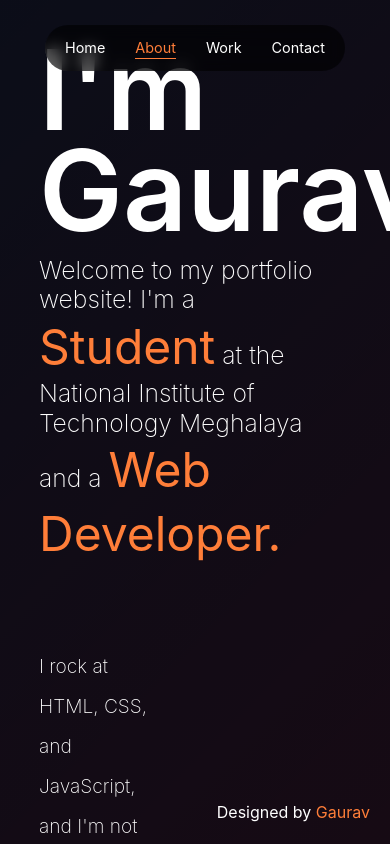
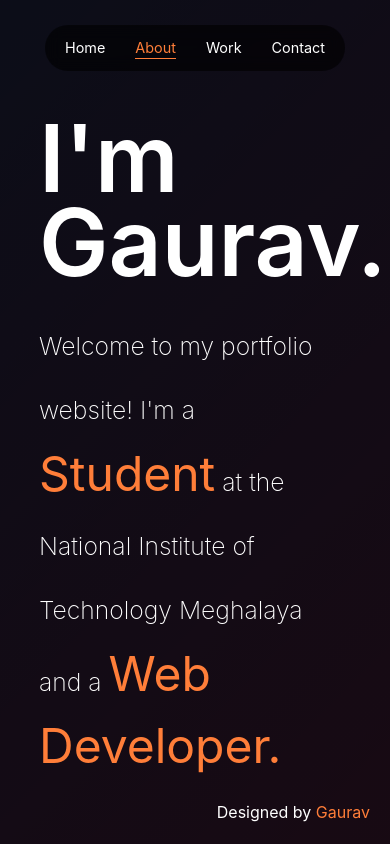
Before and after one commit to webgaurav02/portfolio, a React (Create React App) app: page / in a window 390 px wide. Both pictures are taken after a click on the element "About". Shown: the top 844 px of the page. Built offline with nearby package versions, Linux system fonts and the light colour scheme.

Commit message:
Made all sections responsive

```diff
--- a/src/About.css
+++ b/src/About.css
@@ -25,28 +25,25 @@
   font-weight: 600;
 }
 
-
 .about h2 {
   font-weight: 200;
 }
 
 .about p {
-    color: white;
+  color: white;
   margin-top: 5rem;
   font-size: 1.2rem;
   font-weight: 240;
-  width: 40%;
   line-height: 2.5rem;
 }
 
 .a-big {
   display: inline;
-    text-decoration: none;
+  text-decoration: none;
   color: #ff7e39;
   font-size: 3rem;
   font-weight: 400;
   line-height: 4rem;
-
 }
 
 .a-big:hover {
@@ -54,12 +51,9 @@
 }
 
 h1.code-logo {
-    margin-right: 20px;
-    font-size: 400px;
-    font-weight: 500;
-    position: absolute;
-    bottom: 35vh;
-    right: 110px;
+  font-size: 400px;
+  font-weight: 500;
+  margin-top: 20%;
 }
 
 @keyframes gradient {
@@ -73,3 +67,32 @@ h1.code-logo {
     background-position: 0% 50%;
   }
 }
+
+
+@media only screen and (max-width: 991px){
+
+  .about {
+    padding-top: 30%;
+  }
+
+  .about h1 {
+    font-size: 5.8rem;
+    margin-bottom: 30px;
+  }
+
+  .about h2 {
+    line-height: 4rem;
+  }
+
+  .about p{
+    line-height: 3rem;
+  }
+
+  h1.code-logo {
+    font-size: 0;
+  }
+
+  .img-col{
+    height: 0;
+  }
+}
--- a/src/About.js
+++ b/src/About.js
@@ -2,8 +2,10 @@ import React, { useEffect, useRef } from "react";
 import "./About.css";
 import Container from "react-bootstrap/Container";
 import Footer from "./Footer";
+import { Row } from "react-bootstrap";
+import { Col } from "react-bootstrap";
 
-const disp = "</>"
+const disp = "</>";
 
 function About() {
   const aboutRef = useRef(null);
@@ -41,9 +43,13 @@ function About() {
         <h1 className="fade-in">I'm Gaurav.</h1>
         <h2 className="fade-in">
           Welcome to my portfolio website! I'm a{" "}
-          <span className="a-big fade-in">Student</span> at the National Institute of
-          Technology Meghalaya and a <span className="a-big fade-in">Web Developer.</span>
+          <span className="a-big fade-in">Student</span> at the National
+          Institute of Technology Meghalaya and a{" "}
+          <span className="a-big fade-in">Web Developer.</span>
         </h2>
+        <div>
+          <Row>
+            <Col lg={6}>
               <p className="fade-in">
                 I rock at HTML, CSS, and JavaScript, and I'm not too shabby with
                 React.js either.
@@ -53,13 +59,18 @@ function About() {
                 <span className="a-big fade-in">graphic design</span> too?
               </p>
               <p className="fade-in">
-          Take a peek at my portfolio and see the magic I can create with a mix
-          of creativity and coding skills. Let's make something awesome
-          together!
+                Take a peek at my portfolio and see the magic I can create with
+                a mix of creativity and coding skills. Let's make something
+                awesome together!
               </p>
+            </Col>
+            <Col lg={6} className="img-colm">
               <h1 className="code-logo fade-in">{disp}</h1>
+            </Col>
+          </Row>
+        </div>
       </Container>
-      <Footer section=""/>
+      <Footer section="" />
     </>
   );
 }
--- a/src/App.css
+++ b/src/App.css
@@ -2,6 +2,7 @@
   text-align: center;
   padding: 0;
   margin: 0;
+  overflow: hidden;
 }
 
 .content {
--- a/src/Contact.css
+++ b/src/Contact.css
@@ -65,3 +65,17 @@ button[type="submit"] {
 button[type="submit"]:hover {
   background-color: #ff5900;
 }
+
+@media only screen and (max-width:991px){
+  .contact div{
+    padding: 3%;
+  }
+
+  .contact h1{
+    margin-top: 70px;
+  }
+}
+
+button[type="submit"] {
+  margin: auto 3% 50px
+}
--- a/src/Footer.css
+++ b/src/Footer.css
@@ -5,7 +5,8 @@
     padding-bottom: 1%;
     background-color: rgba(0, 0, 0, 0.581);
     color: white;
-    width: 100%
+    width: 100%;
+    overflow: hidden;
 }
 
 .foot-link {
--- a/src/Home.js
+++ b/src/Home.js
@@ -54,7 +54,7 @@ function Home() {
                 </a>
               </div>
             </Col>
-            <Col class="profile-col">
+            <Col className="profile-col">
               {/* <img src={profilePhoto} alt="My Photo" className='profile'></img> */}
               <div
                 className="profile slide-in-left"
--- a/src/Work.css
+++ b/src/Work.css
@@ -15,9 +15,18 @@
   animation: gradient 6s ease infinite;
   color: white;
   overflow: hidden;
+  position: relative;
 }
 
 .work h1 {
     pointer-events: none;
     margin: auto ;
 }
+
+@media only screen and (max-width: 991px){
+  .work h1{
+    line-height: 4rem;
+    margin: 30vh auto;
+    font-size: 3rem;
+  }
+}
```
Lines whose indentation alone changed are shown as unchanged.
